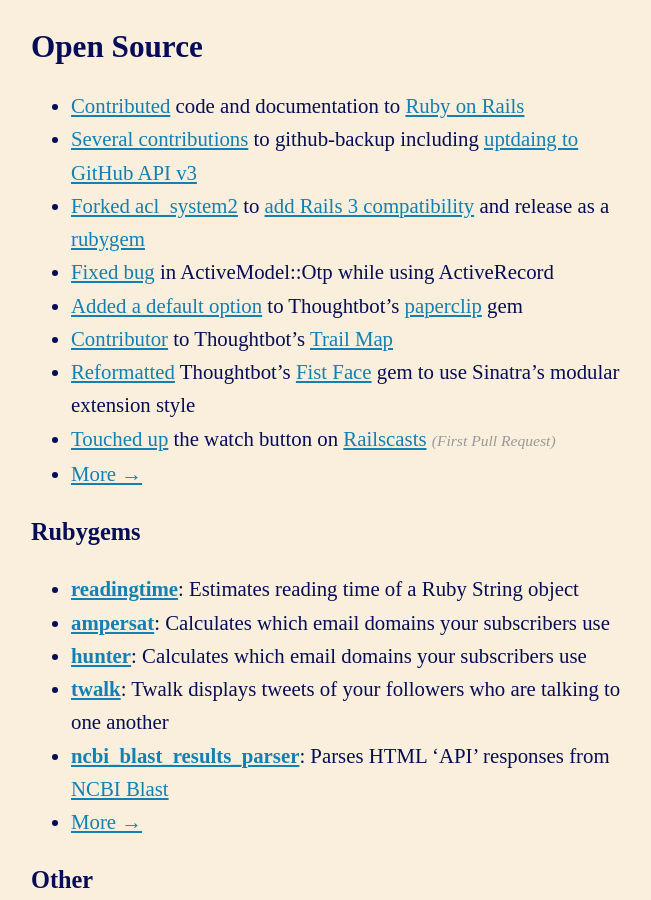
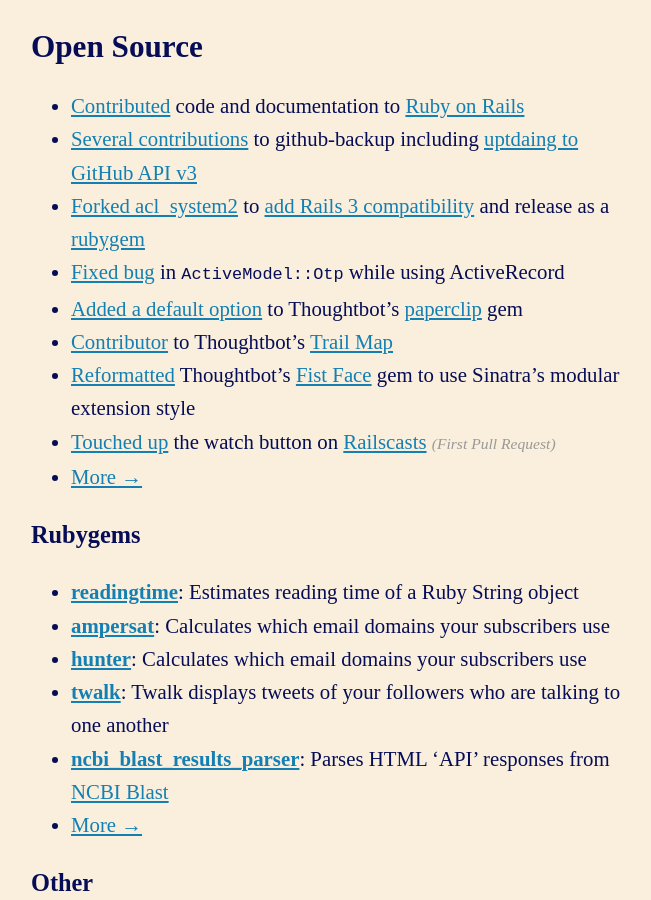
Before and after one commit to garethrees/garethrees.github.com, a Jekyll site: the page built from index.md, in a window 1280 px wide and 900 px high, scrolled down 979 px. Shown: the whole window, without its empty margins (309-960 px from the left). Built offline with Jekyll 4.4.1, drawn with Linux system fonts in a browser that asks for light colours.

Commit message:
Code markup

```diff
--- a/index.md
+++ b/index.md
@@ -28,7 +28,7 @@
 - [Contributed](http://contributors.rubyonrails.org/contributors/gareth-rees/commits) code and documentation to [Ruby on Rails](http://rubyonrails.org)
 - [Several contributions](https://github.com/ddollar/github-backup/commits?author=garethrees) to github-backup including [uptdaing to GitHub API v3](https://github.com/ddollar/github-backup/pull/8)
 - [Forked acl_system2](https://github.com/boxuk/acl_system2) to [add Rails 3 compatibility](https://github.com/boxuk/acl_system2/pull/5) and release as a [rubygem](https://rubygems.org/gems/acl_system2)
-- [Fixed bug](https://github.com/heapsource/active_model_otp/pull/27) in ActiveModel::Otp while using ActiveRecord
+- [Fixed bug](https://github.com/heapsource/active_model_otp/pull/27) in `ActiveModel::Otp` while using ActiveRecord
 - [Added a default option](https://github.com/thoughtbot/paperclip/pull/1061) to Thoughtbot's [paperclip](https://github.com/thoughtbot/paperclip) gem
 - [Contributor](https://github.com/thoughtbot/trail-map/graphs/contributors) to Thoughtbot's [Trail Map](https://github.com/thoughtbot/trail-map)
 - [Reformatted](https://github.com/thoughtbot/fistface/pull/2) Thoughtbot's [Fist Face](https://github.com/thoughtbot/fistface) gem to use Sinatra's modular extension style
```
